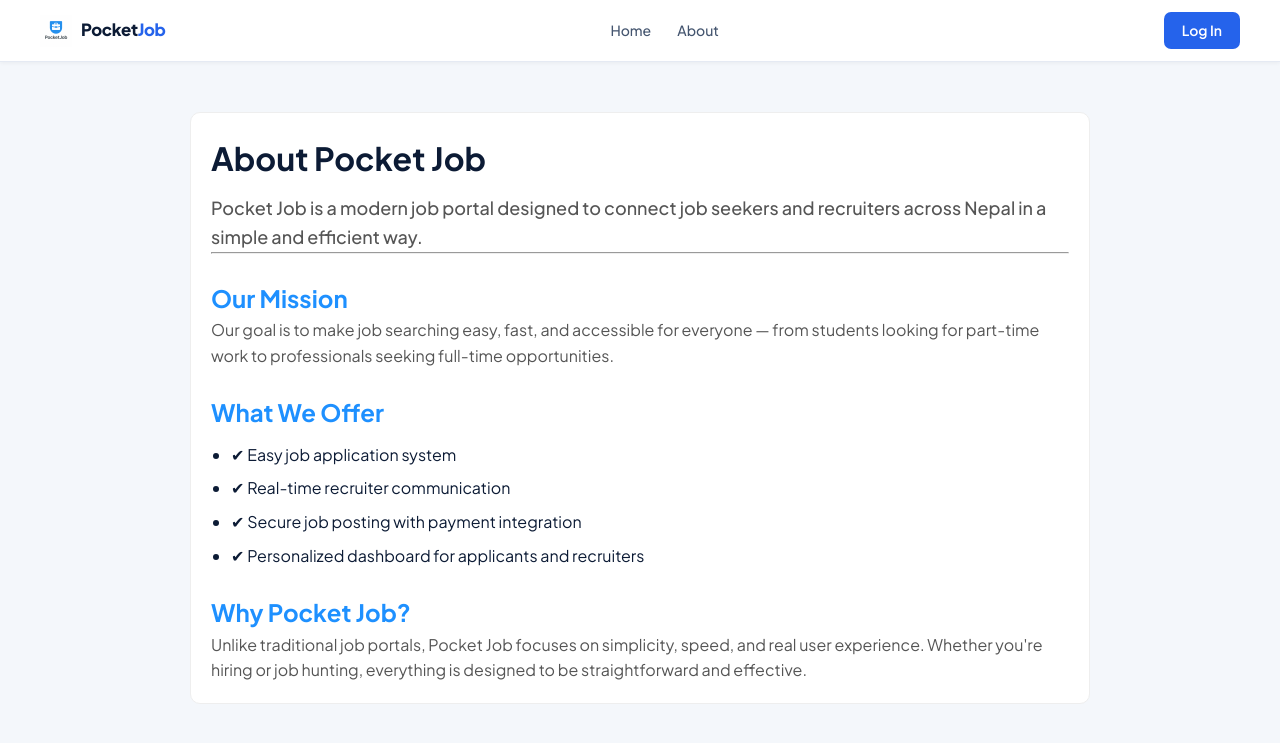
After one commit to SauravStha1/Pocket_Job, a Django app: page /about/ in a window 1280 px wide. The commit adds this page. Shown: the top 743 px of the page. Run offline with Django 5.2, Linux system fonts and the light colour scheme.

Commit message:
feat: save job and about page added

```diff
--- a/Job_Post/urls.py
+++ b/Job_Post/urls.py
@@ -22,4 +22,7 @@ urlpatterns = [
     path('application/<int:id>/accept/', views.accept_application, name='accept_application'),
     path('application/<int:id>/reject/', views.reject_application, name='reject_application'),
     path('my-applications/', views.applied_jobs, name='applied_jobs'),
+
+    path('save/<int:pk>/', views.toggle_save_job, name='toggle_save_job'),
+    path('saved/', views.saved_jobs, name='saved_jobs'),
 ]
--- a/Job_Post/views.py
+++ b/Job_Post/views.py
@@ -6,7 +6,8 @@ from django.utils import timezone
 from datetime import timedelta
 
 
-from .models import Job, JobApplication  # Added JobApplication
+from .models import Job, JobApplication
+from .models import SavedJob
 from .forms import JobForm
 from .payment_models import Payment
 from accounts.models import Profile
@@ -72,11 +73,17 @@ def job_detail(request, pk):
             applicant=request.user.profile
         ).exists()
 
+    is_saved = False
+
+    if request.user.is_authenticated:
+        from .models import SavedJob
+        is_saved = SavedJob.objects.filter(user=request.user, job=job).exists()
+
     return render(request, 'Job_Post/job_detail.html', {
         'job': job,
-        'has_applied': has_applied
+        'has_applied': has_applied,
+        'is_saved': is_saved
     })
-
 
 # ============================
 # APPLY JOB (One-Click)
@@ -399,3 +406,37 @@ def create_notification(user, message, notification_type, link=None):
         notification_type=notification_type,
         link=link
     )
+
+@login_required
+def toggle_save_job(request, pk):
+    job = get_object_or_404(Job, pk=pk)
+
+    if request.user.profile.role != "APPLICANT":
+        messages.error(request, "Only applicants can save jobs.")
+        return redirect('job_detail', pk=pk)
+
+    saved_job = SavedJob.objects.filter(user=request.user, job=job)
+
+    if saved_job.exists():
+        saved_job.delete()
+        messages.info(request, "Job removed from saved.")
+    else:
+        SavedJob.objects.create(user=request.user, job=job)
+        messages.success(request, "Job saved successfully.")
+
+    return redirect('job_detail', pk=pk)
+
+@login_required
+def saved_jobs(request):
+    if request.user.profile.role != "APPLICANT":
+        messages.error(request, "Access denied.")
+        return redirect("home")
+
+    saved_jobs = SavedJob.objects.filter(user=request.user).select_related('job').order_by('-saved_at')
+
+    return render(request, 'Job_Post/saved_jobs.html', {
+        'saved_jobs': saved_jobs
+    })
+
+def about(request):
+    return render(request, "about.html")
--- a/Pocket_Job/urls.py
+++ b/Pocket_Job/urls.py
@@ -24,6 +24,7 @@ from django.urls import path, include
 # NEW IMPORTS
 from django.conf import settings
 from django.conf.urls.static import static
+from Job_Post.views import about
 
 
 urlpatterns = [
@@ -34,6 +35,7 @@ urlpatterns = [
     path('jobs/', include('Job_Post.urls')),
     path('', include('accounts.urls')),
     path('chat/', include('chat.urls')),
+    path('about/', about, name='about'),
 ]
 
 
--- /dev/null
+++ b/templates/about.html
@@ -0,0 +1,75 @@
+{% extends "base.html" %}
+
+{% block content %}
+
+<div class="about-container">
+
+    <h1>About Pocket Job</h1>
+
+    <p class="intro">
+        Pocket Job is a modern job portal designed to connect job seekers and recruiters across Nepal in a simple and efficient way.
+    </p>
+
+    <hr>
+
+    <h2>Our Mission</h2>
+    <p>
+        Our goal is to make job searching easy, fast, and accessible for everyone — from students looking for part-time work to professionals seeking full-time opportunities.
+    </p>
+
+    <h2>What We Offer</h2>
+    <ul>
+        <li>✔ Easy job application system</li>
+        <li>✔ Real-time recruiter communication</li>
+        <li>✔ Secure job posting with payment integration</li>
+        <li>✔ Personalized dashboard for applicants and recruiters</li>
+    </ul>
+
+    <h2>Why Pocket Job?</h2>
+    <p>
+        Unlike traditional job portals, Pocket Job focuses on simplicity, speed, and real user experience. Whether you're hiring or job hunting, everything is designed to be straightforward and effective.
+    </p>
+
+</div>
+
+<style>
+.about-container {
+    max-width: 900px;
+    margin: 50px auto;
+    padding: 20px;
+    background: #fff;
+    border-radius: 10px;
+    border: 1px solid #eee;
+}
+
+.about-container h1 {
+    font-size: 32px;
+    margin-bottom: 10px;
+}
+
+.about-container h2 {
+    margin-top: 25px;
+    color: #1e90ff;
+}
+
+.about-container p {
+    color: #555;
+    line-height: 1.6;
+}
+
+.about-container ul {
+    margin-top: 10px;
+    padding-left: 20px;
+}
+
+.about-container li {
+    margin-bottom: 8px;
+}
+
+.intro {
+    font-size: 18px;
+    font-weight: 500;
+}
+</style>
+
+{% endblock %}
--- a/templates/base.html
+++ b/templates/base.html
@@ -41,8 +41,8 @@
             <span class="badge">{{ unread_count }}</span>
           {% endif %}
         </a>
-        <a href="#">Saved Jobs</a>
-        <a href="#">About</a>
+        <a href="{% url 'saved_jobs' %}">Saved Jobs</a>
+        <a href="{% url 'about' %}">About</a>
 
       {% elif user.profile.role == "RECRUITER" %}
         <a href="{% url 'home' %}">Home</a>
@@ -54,13 +54,13 @@
             <span class="badge">{{ unread_count }}</span>
           {% endif %}
         </a>
-        <a href="#">About</a>
+        <a href="{% url 'about' %}">About</a>
         <a href="{% url 'job_create' %}" class="post-job-btn">+ Post a Job</a>
       {% endif %}
 
     {% else %}
       <a href="{% url 'home' %}">Home</a>
-      <a href="#">About</a>
+      <a href="{% url 'about' %}">About</a>
     {% endif %}
 
   </nav>
```
Also changed, not shown: Job_Post/models.py (+14 -0 lines), Pocket_Job/models.py (+0 -24 lines), templates/Job_Post/job_detail.html (+74 -19 lines), templates/Job_Post/saved_jobs.html (added, +47 -0 lines), Job_Post/migrations/0015_savedjob.py (added), db.sqlite3.
